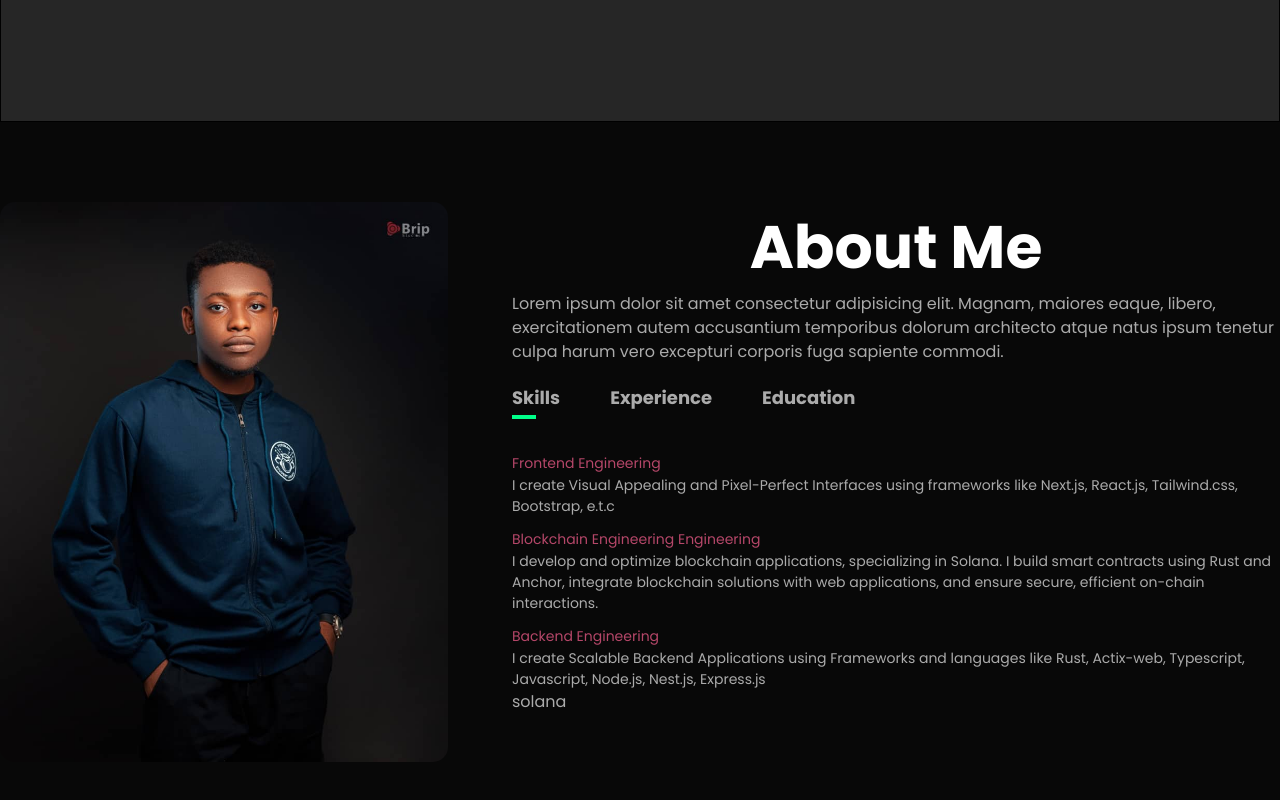
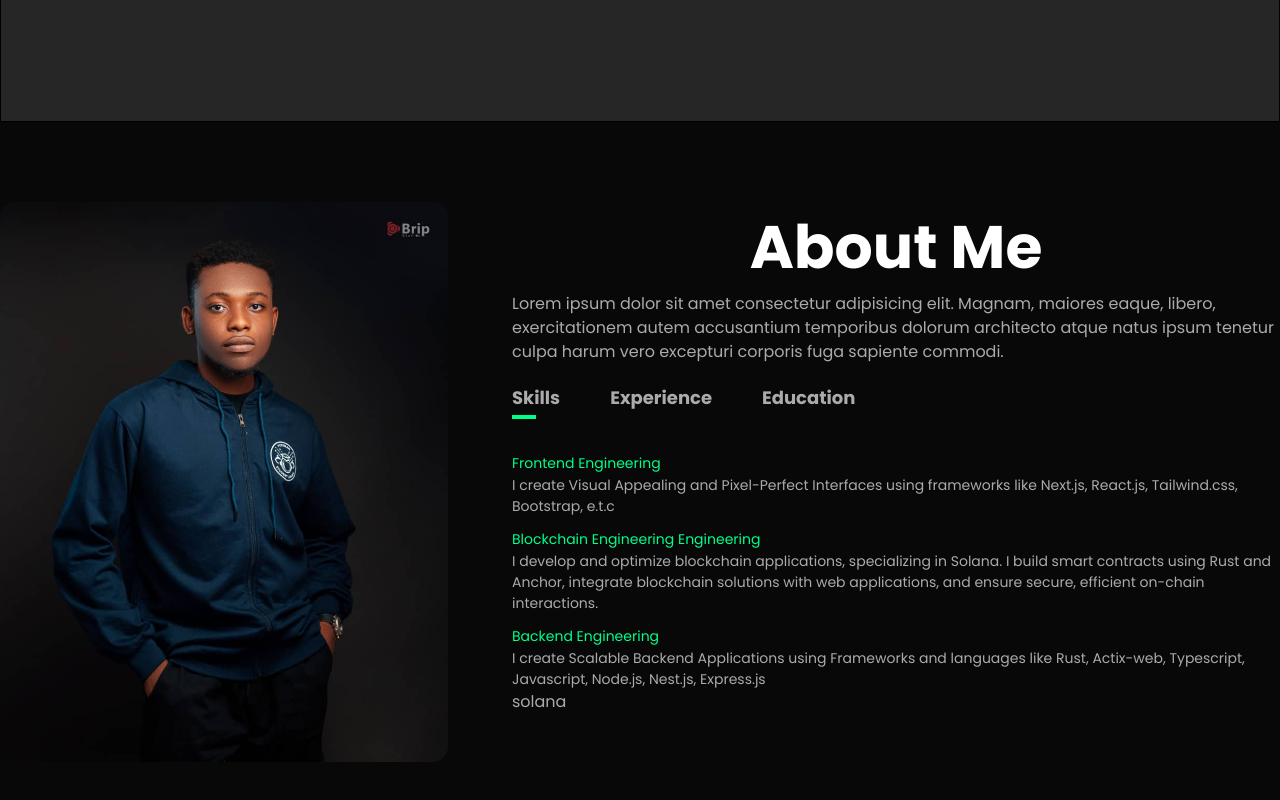
Before and after one commit to Emman442/Next-portfolio, a Next.js app: page / in a window 1280 px wide. Shown: the part 678-1478 px from the top of the page. Built offline with nearby package versions, Linux system fonts and the light colour scheme.

Commit message:
removed a color

```diff
--- a/app/globals.css
+++ b/app/globals.css
@@ -128,7 +128,7 @@ nav ul li a:hover::after{
     margin: 10px 0;
 }
 .tab-contents ul li span{
-    color: #b54769;
+    color: #00FF89;
     font-size: 14px;
 }
 .tab-contents{
```
